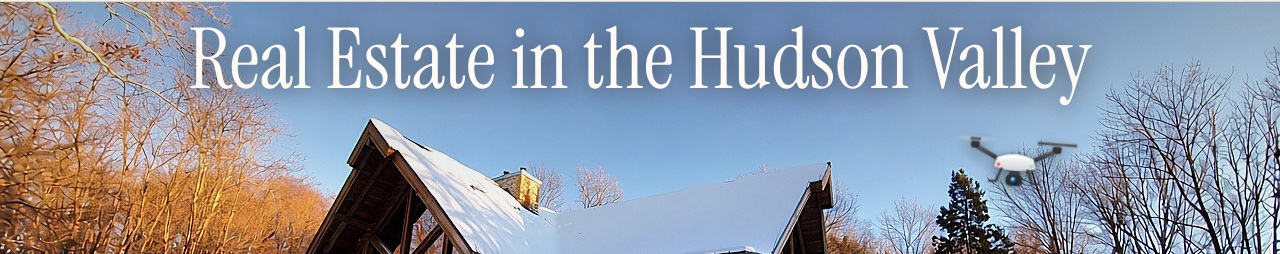
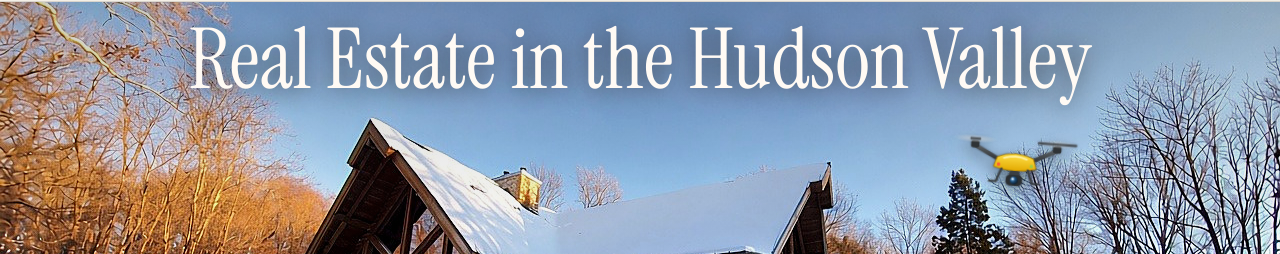
Before and after one commit to blackmeadowrealestate/blackmeadow-realestate, a plain HTML site: page index.html in a window 1280 px wide. Shown: the part 67-321 px from the top of the page. Drawn offline with Linux system fonts and the light colour scheme.

Commit message:
Make homepage drone yellow

```diff
--- a/index.html
+++ b/index.html
@@ -45,7 +45,7 @@
         <span class="drone-body">
           <svg viewBox="0 0 160 84" width="132" height="69" aria-hidden="true">
             <defs>
-              <linearGradient id="dg-shell" x1="0" y1="0" x2="0" y2="1"><stop offset="0" stop-color="#ffffff"/><stop offset="1" stop-color="#cfd3d6"/></linearGradient>
+              <linearGradient id="dg-shell" x1="0" y1="0" x2="0" y2="1"><stop offset="0" stop-color="#ffe14a"/><stop offset="1" stop-color="#e3a900"/></linearGradient>
               <linearGradient id="dg-arm" x1="0" y1="0" x2="0" y2="1"><stop offset="0" stop-color="#5a5f63"/><stop offset="1" stop-color="#2f3336"/></linearGradient>
               <radialGradient id="dg-lens" cx=".35" cy=".35" r=".7"><stop offset="0" stop-color="#9fd3ff"/><stop offset=".45" stop-color="#1f4f7a"/><stop offset="1" stop-color="#0c1a26"/></radialGradient>
               <radialGradient id="dg-blur" cx=".5" cy=".5" r=".5"><stop offset="0" stop-color="#fff" stop-opacity=".55"/><stop offset=".7" stop-color="#fff" stop-opacity=".18"/><stop offset="1" stop-color="#fff" stop-opacity="0"/></radialGradient>
@@ -58,8 +58,8 @@
             <ellipse cx="130" cy="14" rx="27" ry="5" fill="url(#dg-blur)"/>
             <g class="prop"><rect x="6" y="12.6" width="48" height="2.8" rx="1.4" fill="#2f3336" opacity=".75"/></g>
             <g class="prop prop-b"><rect x="106" y="12.6" width="48" height="2.8" rx="1.4" fill="#2f3336" opacity=".75"/></g>
-            <path d="M58 34 Q80 24 102 34 L106 46 Q80 54 54 46 Z" fill="url(#dg-shell)" stroke="#9aa1a6" stroke-width="1"/>
-            <path d="M66 35 Q80 30 94 35" fill="none" stroke="#ffffff" stroke-width="2" stroke-linecap="round" opacity=".9"/>
+            <path d="M58 34 Q80 24 102 34 L106 46 Q80 54 54 46 Z" fill="url(#dg-shell)" stroke="#a87b00" stroke-width="1"/>
+            <path d="M66 35 Q80 30 94 35" fill="none" stroke="#fff6b8" stroke-width="2" stroke-linecap="round" opacity=".9"/>
             <circle class="nav-light nav-red" cx="60" cy="43" r="2.2" fill="#ff4b3e"/>
             <circle class="nav-light nav-green" cx="100" cy="43" r="2.2" fill="#3ee07a"/>
             <rect x="74" y="50" width="12" height="6" rx="2" fill="#3a3f43"/>
```
